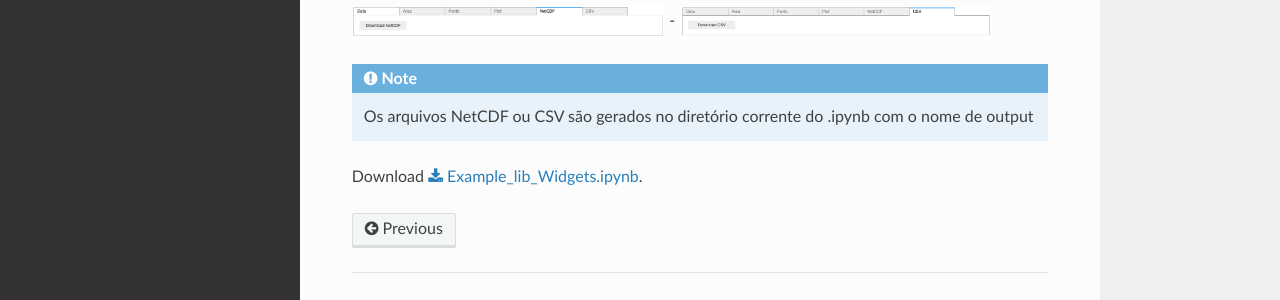
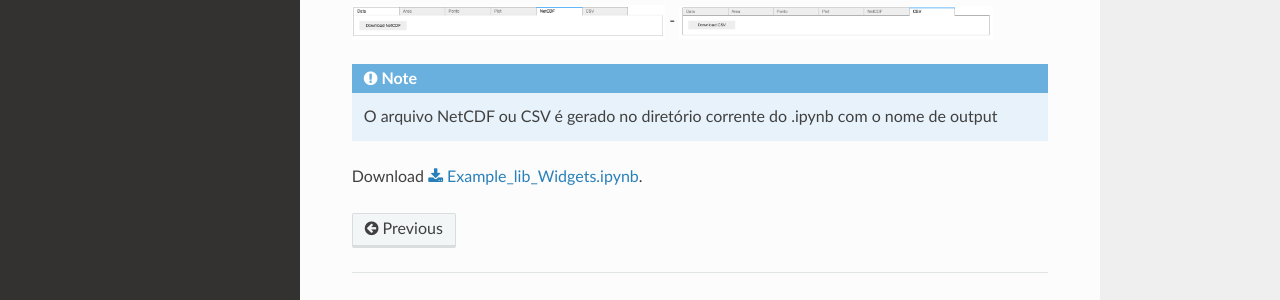
Before and after one commit to framework-CPTEC/tutorial, a Sphinx documentation site: the page built from docs/source/exampleNotebook.rst, in a window 1280 px wide and 900 px high, scrolled down 2130 px. Shown: the part 523-823 px from the top of the window. Built offline with Sphinx 7.4.7 and the Read the Docs theme 2.0.0, drawn with Linux system fonts in a browser that asks for light colours; pages that are not in the unit, such as notebooks, are missing from menus.

Commit message:
Update exampleNotebook.rst

```diff
--- a/docs/source/exampleNotebook.rst
+++ b/docs/source/exampleNotebook.rst
@@ -116,6 +116,6 @@ Utilizando Widgets para o desenvolvimento de uma Interface para:
 
 .. note::
 
-  Os arquivos NetCDF ou CSV são gerados no diretório corrente do .ipynb com o nome de output
+  O arquivo NetCDF ou CSV é gerado no diretório corrente do .ipynb com o nome de output
 
 Download :download:`Example_lib_Widgets.ipynb <examples/Example_lib_Widgets.ipynb>`.
```
